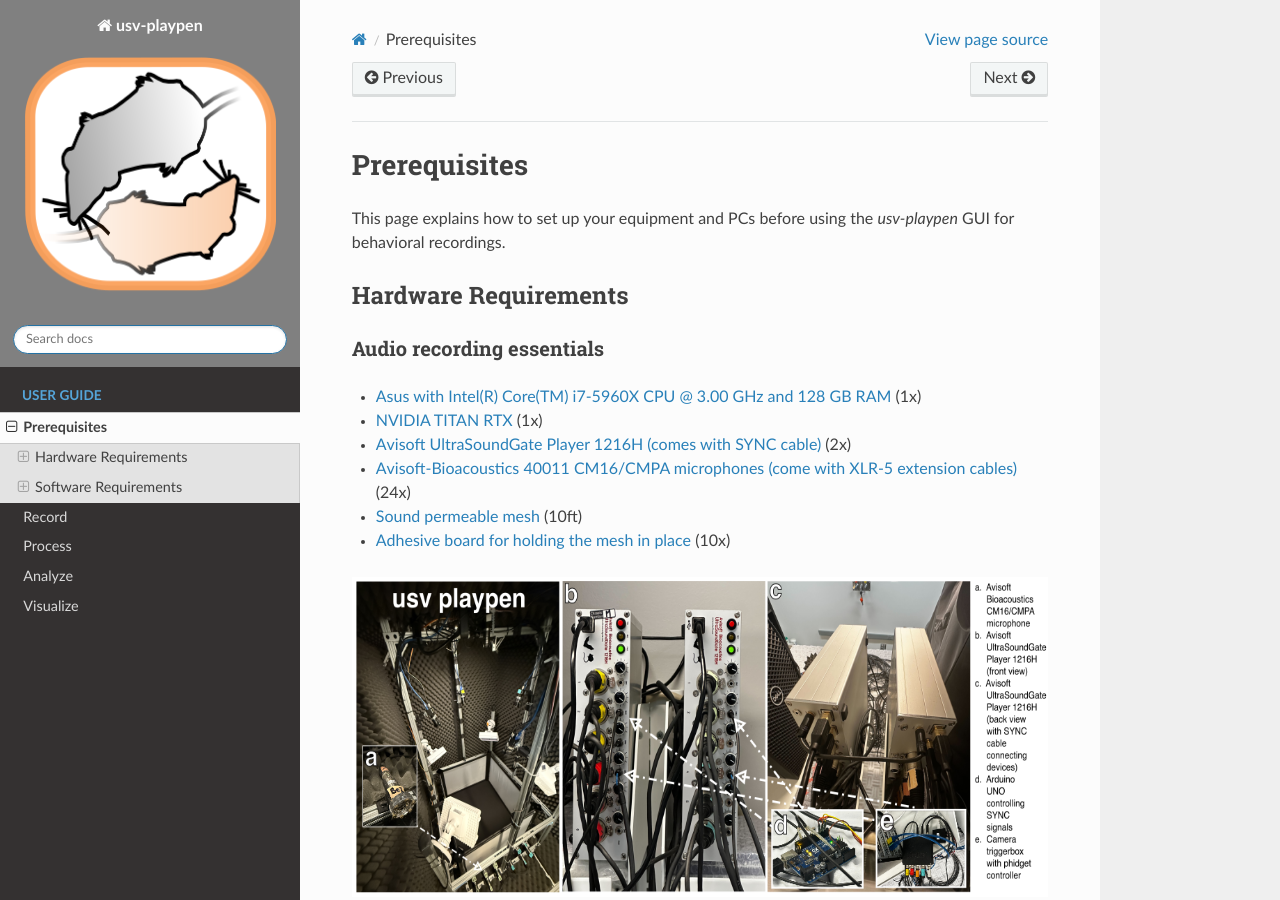
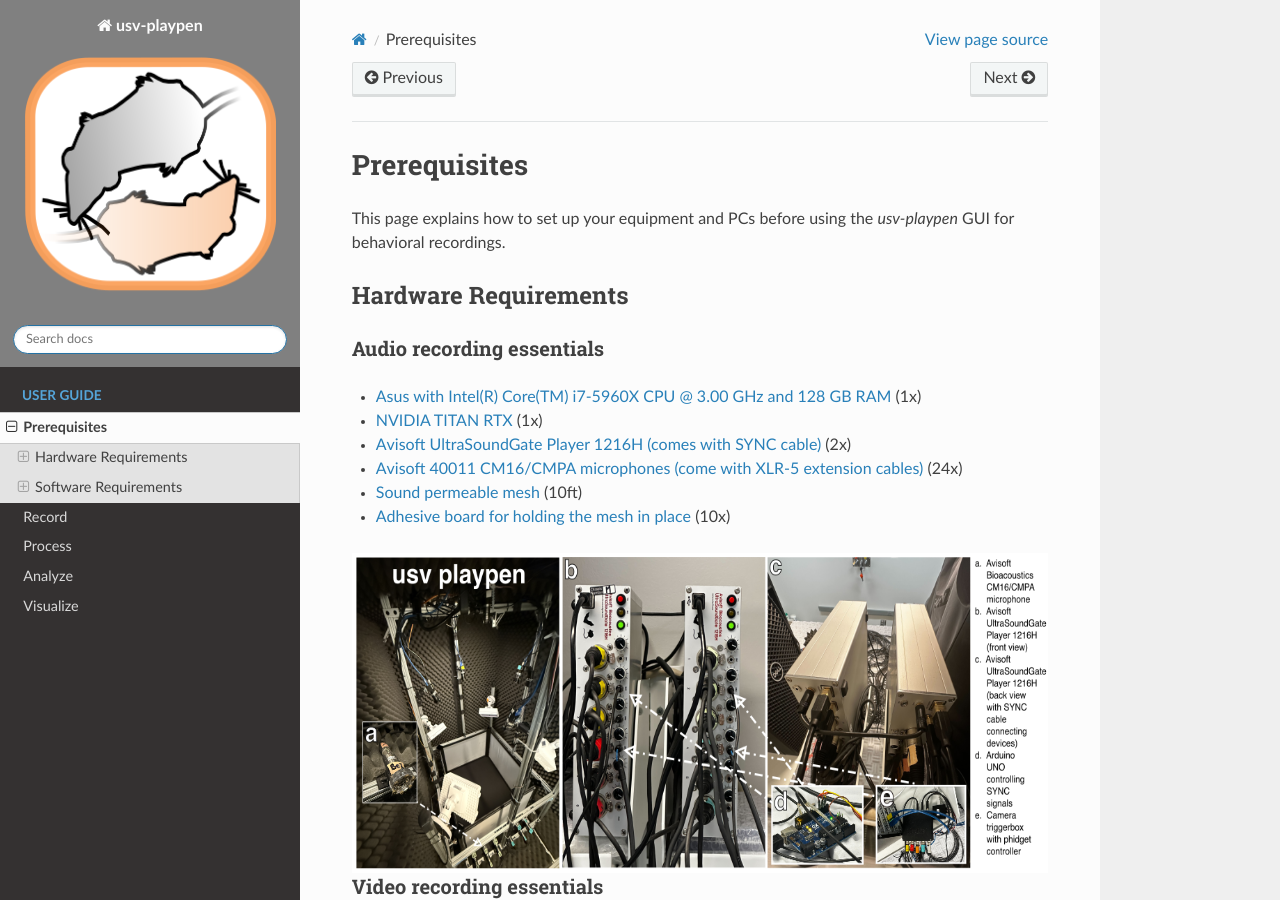
Before and after one commit to bartulem/usv-playpen, a Sphinx documentation site: the page built from docs/Prerequisites.rst, in a window 1280 px wide and 900 px high. Built offline with Sphinx 7.4.7 and the Read the Docs theme 3.1.0, drawn with Linux system fonts in a browser that asks for light colours; pages that are not in the unit, such as notebooks, are missing from menus; the version number is read from the project's files by our own code.

```diff
--- a/docs/Prerequisites.rst
+++ b/docs/Prerequisites.rst
@@ -13,7 +13,7 @@
 * `Asus with Intel(R) Core(TM) i7-5960X CPU @ 3.00 GHz and 128 GB RAM <https://www.intel.com/content/www/us/en/products/sku/82930/intel-core-i75960x-processor-extreme-edition-20m-cache-up-to-3-50-ghz/specifications.html>`_ (1x)
 * `NVIDIA TITAN RTX <https://www.nvidia.com/en-us/titan/titan-rtx/>`_ (1x)
 * `Avisoft UltraSoundGate Player 1216H (comes with SYNC cable) <hhttps://avisoft.com/ultrasoundgate/1216h/>`_ (2x)
-* `Avisoft-Bioacoustics 40011 CM16/CMPA microphones (come with XLR-5 extension cables) <https://avisoft.com/ultrasound-microphones/cm16-cmpa/>`_ (24x)
+* `Avisoft 40011 CM16/CMPA microphones (come with XLR-5 extension cables) <https://avisoft.com/ultrasound-microphones/cm16-cmpa/>`_ (24x)
 * `Sound permeable mesh <https://www.mcmaster.com/catalog/131/470/9318T25>`_ (10ft)
 * `Adhesive board for holding the mesh in place <https://www.amazon.com/BENECREAT-Self-Adhesive-Insulation-Containers-Protection/dp/B08DY8QD4Y?th=1>`_ (10x)
 
--- a/docs/requirements.txt
+++ b/docs/requirements.txt
@@ -1,3 +1,4 @@
 nbsphinx
 myst_parser
 sphinx_rtd_theme
+sphinx-copybutton
```
